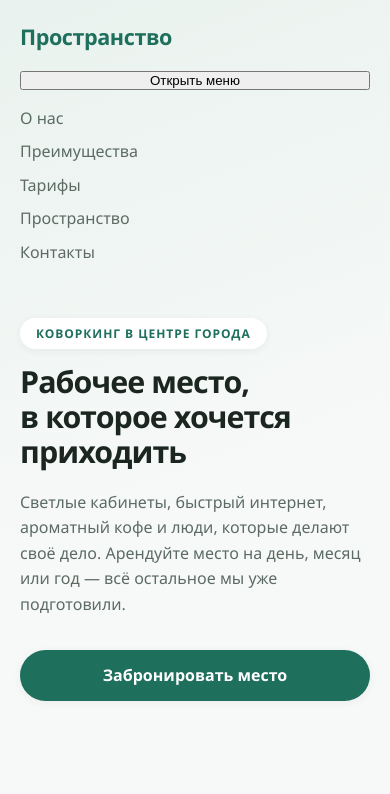
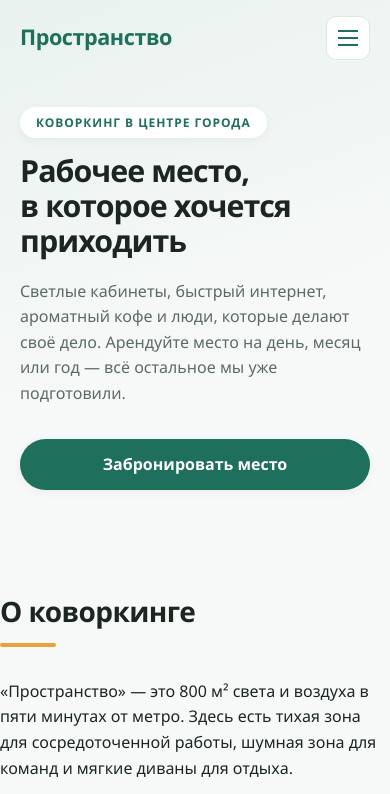
Before and after one commit to Bakzhan1214/landing-makhmetali-, a plain HTML site: page index.html in a window 390 px wide. Shown: the top 794 px of the page. Drawn offline with nearby package versions, Linux system fonts and the light colour scheme; files that its build step writes are made by us from their sources.

Commit message:
теперь точно гамбургер
Added styles for navigation toggle and visually hidden elements.

```diff
--- a/style.scss
+++ b/style.scss
@@ -210,6 +210,10 @@ ul {
     letter-spacing: -0.02em;
   }
 
+  &__toggle {
+    display: none;
+  }
+
   &__list {
     display: flex;
     flex-direction: column;
@@ -225,6 +229,18 @@ ul {
       color: $primary-color;
     }
   }
+}
+
+.visually-hidden {
+  position: absolute;
+  width: 1px;
+  height: 1px;
+  padding: 0;
+  margin: -1px;
+  overflow: hidden;
+  clip: rect(0, 0, 0, 0);
+  white-space: nowrap;
+  border: 0;
 }
 
 // 6. Блок «О коворкинге»
@@ -511,6 +527,62 @@ ul {
 
 // 11. Mobile: до 600 px
 @include respond-to(mobile) {
+  .navigation {
+    position: relative;
+    gap: 0;
+
+    &__toggle {
+      display: flex;
+      position: absolute;
+      top: 16px;
+      right: 20px;
+      width: 44px;
+      height: 44px;
+      flex-direction: column;
+      align-items: center;
+      justify-content: center;
+      gap: 5px;
+      padding: 8px;
+      border: 1px solid $border-color;
+      border-radius: 10px;
+      color: $primary-color;
+      background-color: $surface-color;
+      cursor: pointer;
+    }
+
+    &__toggle-line {
+      display: block;
+      width: 20px;
+      height: 2px;
+      background-color: currentColor;
+      transition: transform 0.2s ease, opacity 0.2s ease;
+    }
+
+    &__list {
+      display: none;
+      width: 100%;
+      padding-top: 16px;
+    }
+
+    &--open {
+      .navigation__list {
+        display: flex;
+      }
+
+      .navigation__toggle-line:first-child {
+        transform: translateY(7px) rotate(45deg);
+      }
+
+      .navigation__toggle-line:nth-child(2) {
+        opacity: 0;
+      }
+
+      .navigation__toggle-line:last-child {
+        transform: translateY(-7px) rotate(-45deg);
+      }
+    }
+  }
+
   .hero {
     padding-bottom: 48px;
 
@@ -551,6 +623,10 @@ ul {
       flex-wrap: wrap;
       justify-content: center;
       gap: 8px 20px;
+    }
+
+    &__toggle {
+      display: none;
     }
   }
 
```
